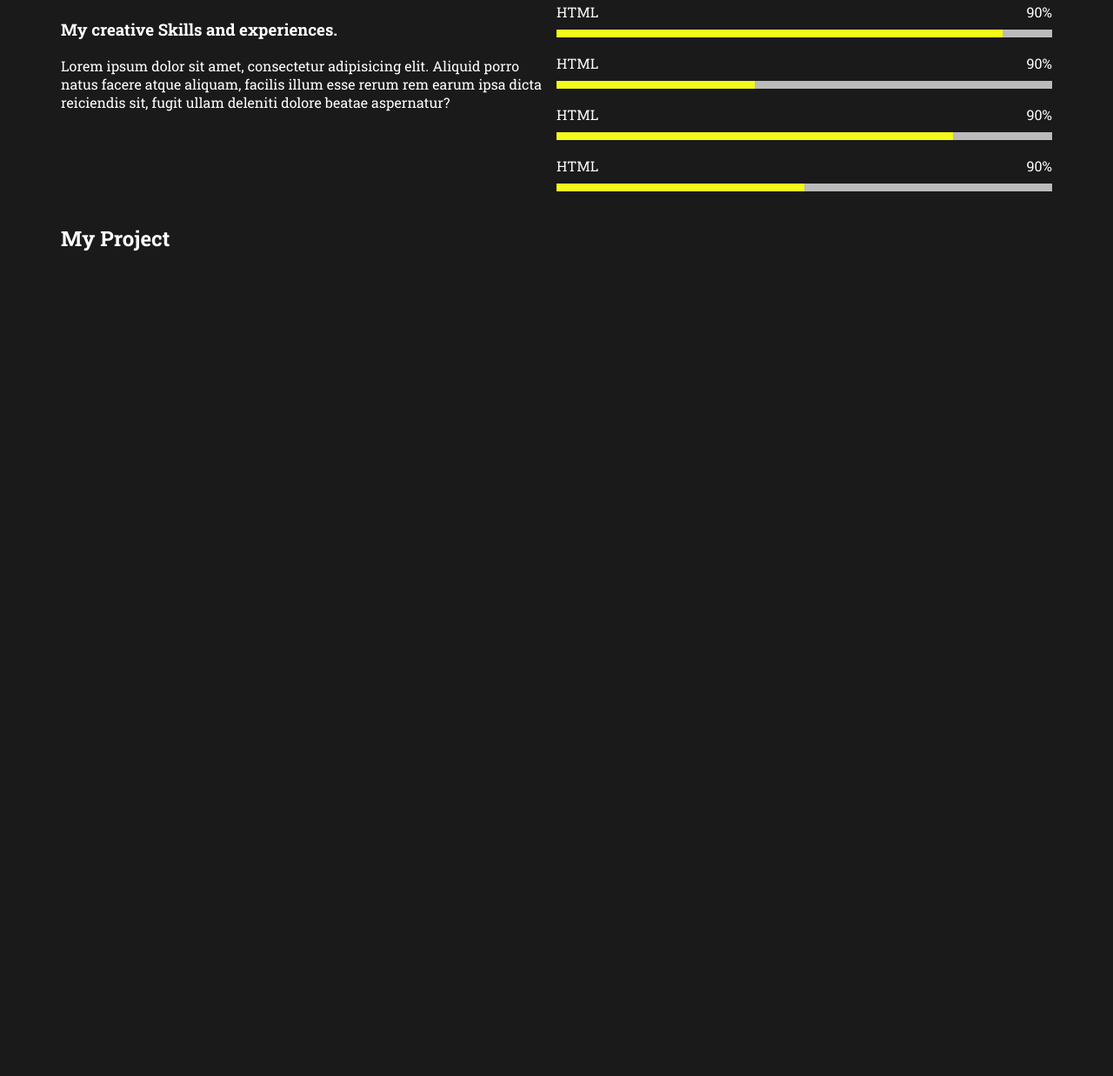
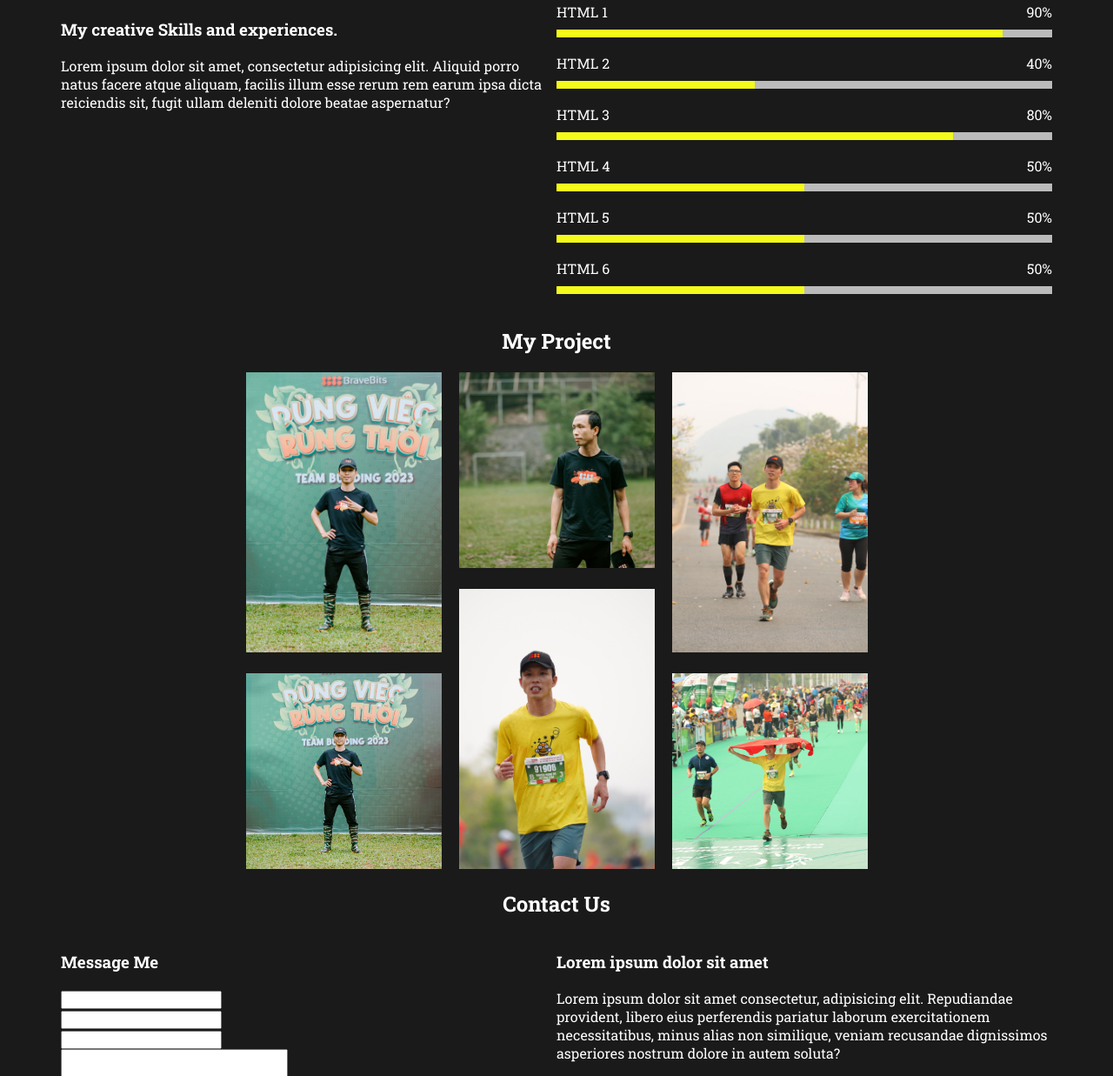
Before and after one commit to DonnyBraveBits/Andy-Lam-html-css, a plain HTML site: page portfolio/index.html in a window 1280 px wide. Shown: the part 1563-2800 px from the top of the page at 87% size. Before the commit the page ends 1873 px from the top, so only its background shows below. Drawn offline with Linux system fonts and the light colour scheme.

Commit message:
update code

```diff
--- a/portfolio/css/style.css
+++ b/portfolio/css/style.css
@@ -140,6 +140,9 @@ h3.section-title {
 
     padding-inline: 70px;
 }
+.heading {
+    text-align: center;
+}
 .section-content-wrapper{
     display: flex;
 }
@@ -194,3 +197,42 @@ h3.section-title {
 .project{
     padding-inline: 70px;
 }
+.heading--center{
+    text-align: center;
+}
+.project-content-wrapper{
+    max-width: 715px;
+    display: flex;
+    gap: 20px;
+    margin-inline: auto;
+}
+
+.product-column{
+    width: 100%;
+    max-width: calc(100% / 3);
+    display: flex;
+    flex-direction: column;
+    gap: 20px;
+}
+
+.project-image{
+    object-fit: cover;
+}
+.project-image--large{
+    aspect-ratio: 0.7;
+}
+.project-image--small{
+    aspect-ratio: 1;
+}
+
+
+.section-content{
+    display: flex;
+    padding-inline: 70px;
+}
+
+.section-content--left,
+.section-content--right {
+    width: 100%;
+    max-width: 50%;
+}
--- a/portfolio/index.html
+++ b/portfolio/index.html
@@ -85,7 +85,7 @@
                         <li class="progress-item">
                            <span class="progress-label">
                             <span class="progress-title">
-                                HTML
+                                HTML 1
                             </span>
                             <span class="progress-percent">
                                 90%
@@ -96,10 +96,10 @@
                         <li class="progress-item">
                             <span class="progress-label">
                                 <span class="progress-title">
-                                    HTML
+                                    HTML 2
                                 </span>
                                 <span class="progress-percent">
-                                    90%
+                                    40%
                                 </span>
                             </span>
                             <div class="progress-bar progress-bar-40"></div>
@@ -107,10 +107,10 @@
                          <li class="progress-item">
                             <span class="progress-label">
                              <span class="progress-title">
-                                 HTML
+                                 HTML 3
                              </span>
                              <span class="progress-percent">
-                                 90%
+                                 80%
                              </span>
                             </span>
                             <div class="progress-bar progress-bar-80"></div>
@@ -118,10 +118,32 @@
                          <li class="progress-item">
                             <span class="progress-label">
                              <span class="progress-title">
-                                 HTML
+                                 HTML 4
                              </span>
                              <span class="progress-percent">
-                                 90%
+                                 50%
+                             </span>
+                            </span>
+                            <div class="progress-bar progress-bar-50"></div>
+                         </li>
+                         <li class="progress-item">
+                            <span class="progress-label">
+                             <span class="progress-title">
+                                 HTML 5
+                             </span>
+                             <span class="progress-percent">
+                                 50%
+                             </span>
+                            </span>
+                            <div class="progress-bar progress-bar-50"></div>
+                         </li>
+                         <li class="progress-item">
+                            <span class="progress-label">
+                             <span class="progress-title">
+                                 HTML 6
+                             </span>
+                             <span class="progress-percent">
+                                 50%
                              </span>
                             </span>
                             <div class="progress-bar progress-bar-50"></div>
@@ -132,11 +154,83 @@
             </div>
         </section>
         <section class="project">
-            <h2 class="section-heading">
+            <h2 class="section-heading heading--center">
                 My Project
             </h2>
+            <div class="section-content project-content-wrapper">
+                <div class="product-column">
+                    <div class="project-item">
+                        <img class="project-image project-image--large" src="image/project-1.jpg" alt="">
+                    </div>
+                    <div class="project-item">
+                        <img class="project-image project-image--small" src="image/project-2.jpg" alt="">
+                    </div>
+                </div>
+                <div class="product-column">
+                    <div class="project-item">
+                        <img class="project-image project-image--small" src="image/project-3.jpg" alt="">
+                    </div>
+                    <div class="project-item">
+                        <img class="project-image project-image--large" src="image/project-4.jpeg" alt="">
+                    </div>
+                </div>
+                <div class="product-column">
+                    <div class="project-item">
+                        <img class="project-image project-image--large" src="image/project-5.jpeg" alt="">
+                    </div>
+                    <div class="project-item">
+                        <img class="project-image project-image--small" src="image/project-6.jpeg" alt="">
+                    </div>
+                </div>
+
+            </div>
+        </section>
+        <section class="contact">
+            <div class="section-heading">
+                <h2 class="section-heading heading--center">Contact Us</h2>
+            </div>
             <div class="section-content">
-
+                <div class="section-content--left">
+                    <h3 class="block-heading">
+                        Message Me
+                    </h3>
+                    <div class="block-content">
+                        <form action="">
+                            <div class="form-row">
+                                <div class="form-field">
+                                    <input type="text" class="field__text field__name">
+                                </div>
+                                <div class="form-field">
+                                    <input type="email" class="field__text field__email">
+                                </div>
+                            </div>
+                            <div class="form-row">
+                                    <input type="text" class="field__text field__subject">
+                            </div>
+                            <div class="form-row">
+                                <textarea name="message" id="field__message" cols="30" rows="10" class="field__text field__message"></textarea>
+                            </div>
+                        </form>
+                    </div>
+                </div>
+                <div class="section-content--right">
+                    <h3 class="block-heading">Lorem ipsum dolor sit amet</h3>
+                    <p>Lorem ipsum dolor sit amet consectetur, adipisicing elit. Repudiandae provident, libero eius perferendis pariatur laborum exercitationem necessitatibus, minus alias non similique, veniam recusandae dignissimos asperiores nostrum dolore in autem soluta?</p>
+                    <ul class="contact-info">
+                        <li class="contact-info-item">
+                            <span class="icon"></span>
+                            <span>Lorem ipsum dolor sit amet</span>
+                        </li>
+                        <li class="contact-info-item">
+                            <span class="icon"></span>
+                            <span>Lorem ipsum dolor sit amet</span>
+                        </li>
+                        <li class="contact-info-item">
+                            <span class="icon"></span>
+                            <span>Lorem ipsum dolor sit amet</span>
+                        </li>
+                    </ul>
+                </div>
             </div>
         </section>
     </main>
```
Also changed, not shown: portfolio/image/project-1.jpg (added), portfolio/image/project-2.jpg (added), portfolio/image/project-3.jpg (added), portfolio/image/project-4.jpeg (added), portfolio/image/project-5.jpeg (added), portfolio/image/project-6.jpeg (added).
